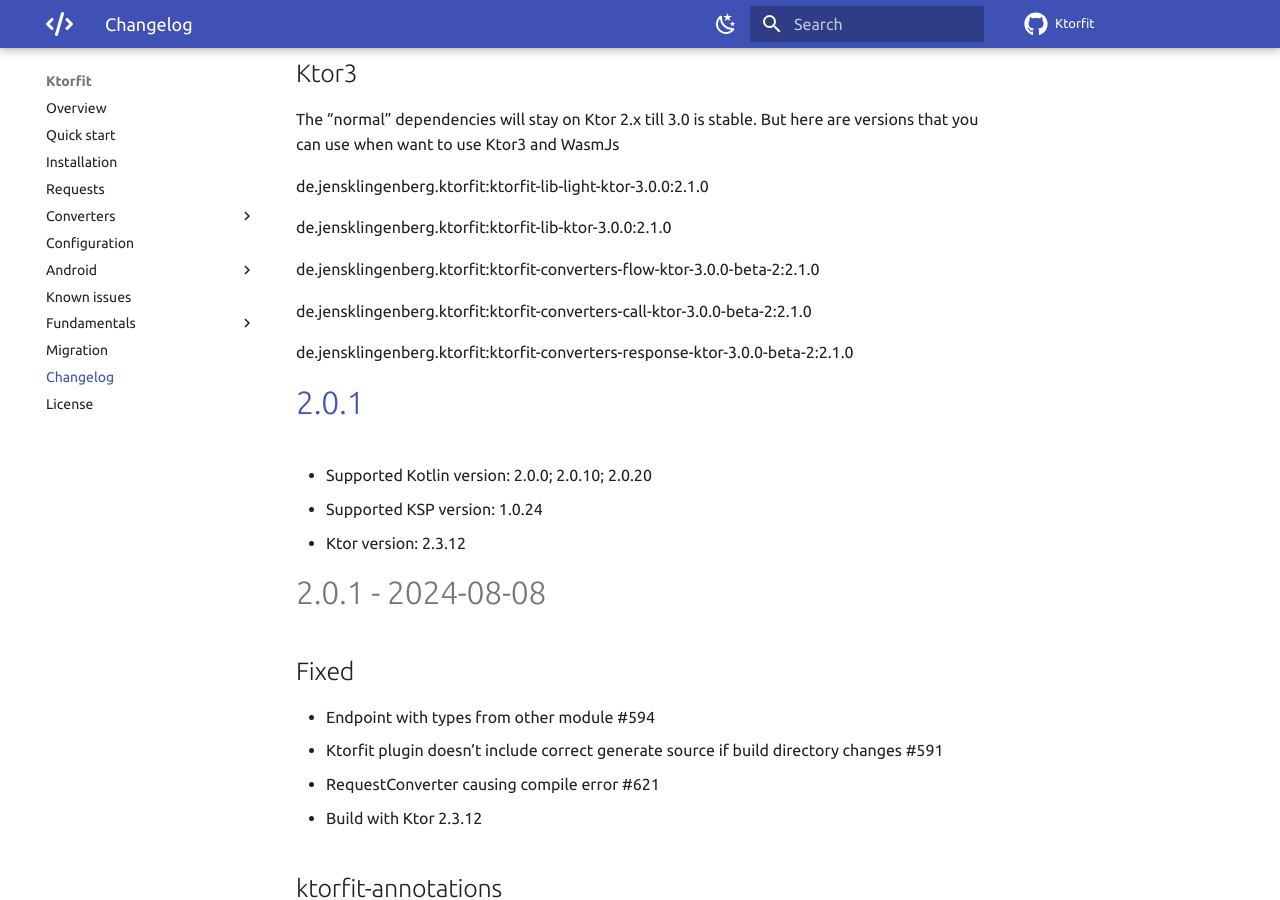
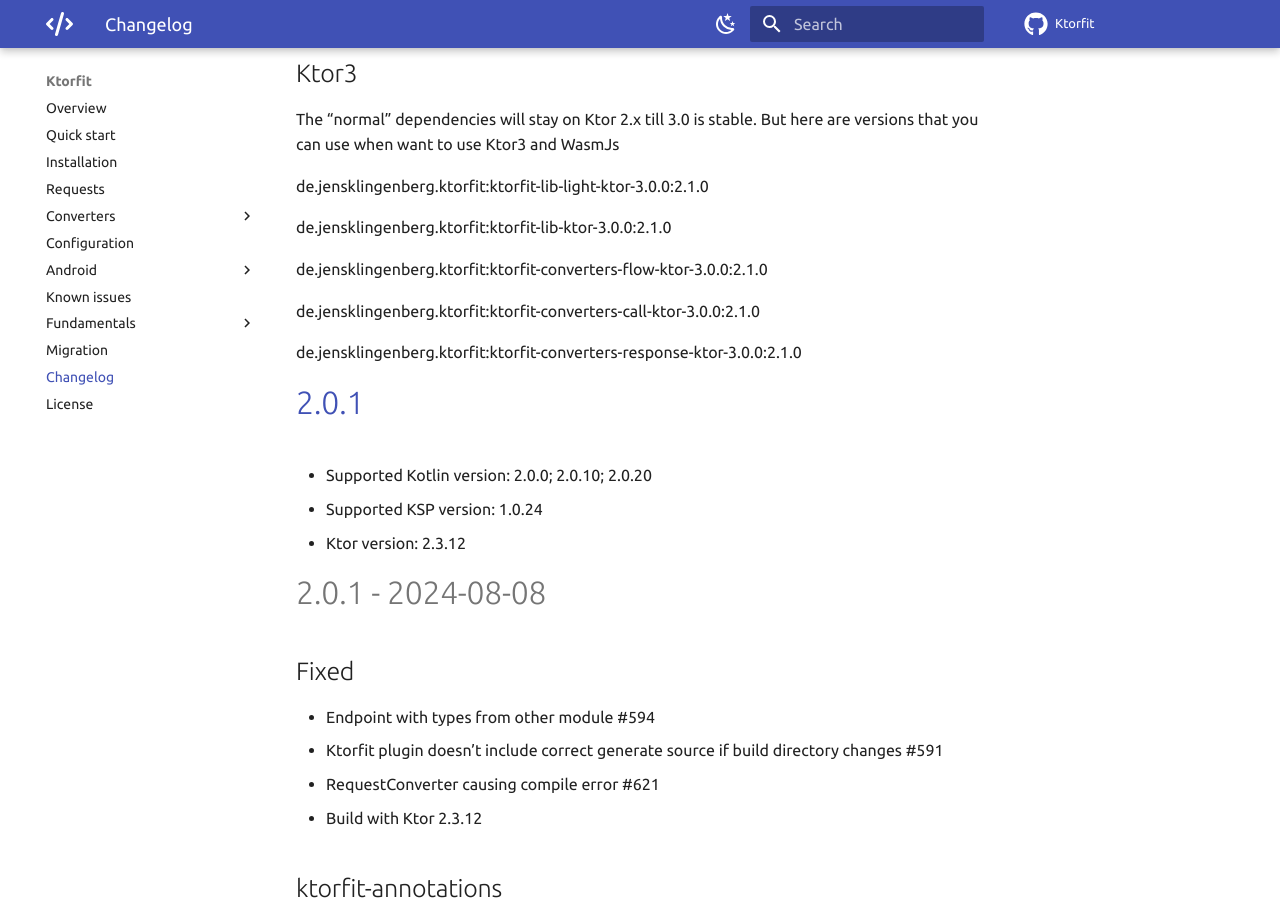
Before and after one commit to Foso/Ktorfit, an MkDocs documentation site: the page built from docs/CHANGELOG.md, in a window 1280 px wide and 900 px high, scrolled down 1566 px. Built offline with MkDocs 1.6.1 and Material for MkDocs 9.7.7, drawn with Linux system fonts in a browser that asks for light colours; comment, search, counter and statistics services are not loaded.

Commit message:
Update CHANGELOG.md

```diff
--- a/docs/CHANGELOG.md
+++ b/docs/CHANGELOG.md
@@ -49,11 +49,11 @@
 
 de.jensklingenberg.ktorfit:ktorfit-lib-ktor-3.0.0:2.1.0
 
-de.jensklingenberg.ktorfit:ktorfit-converters-flow-ktor-3.0.0-beta-2:2.1.0
+de.jensklingenberg.ktorfit:ktorfit-converters-flow-ktor-3.0.0:2.1.0
 
-de.jensklingenberg.ktorfit:ktorfit-converters-call-ktor-3.0.0-beta-2:2.1.0
+de.jensklingenberg.ktorfit:ktorfit-converters-call-ktor-3.0.0:2.1.0
 
-de.jensklingenberg.ktorfit:ktorfit-converters-response-ktor-3.0.0-beta-2:2.1.0
+de.jensklingenberg.ktorfit:ktorfit-converters-response-ktor-3.0.0:2.1.0
 
 # [2.0.1]()
 
```
